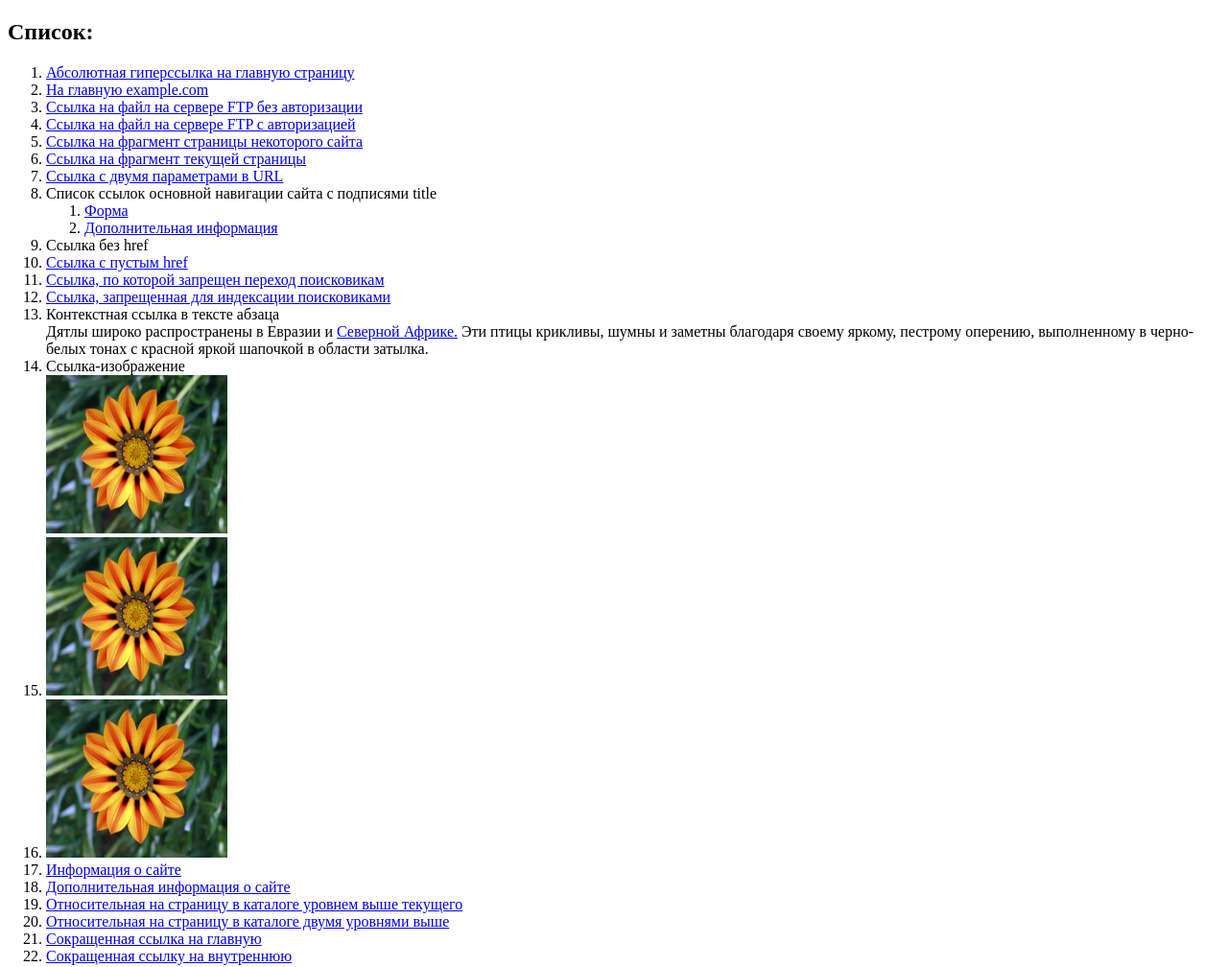
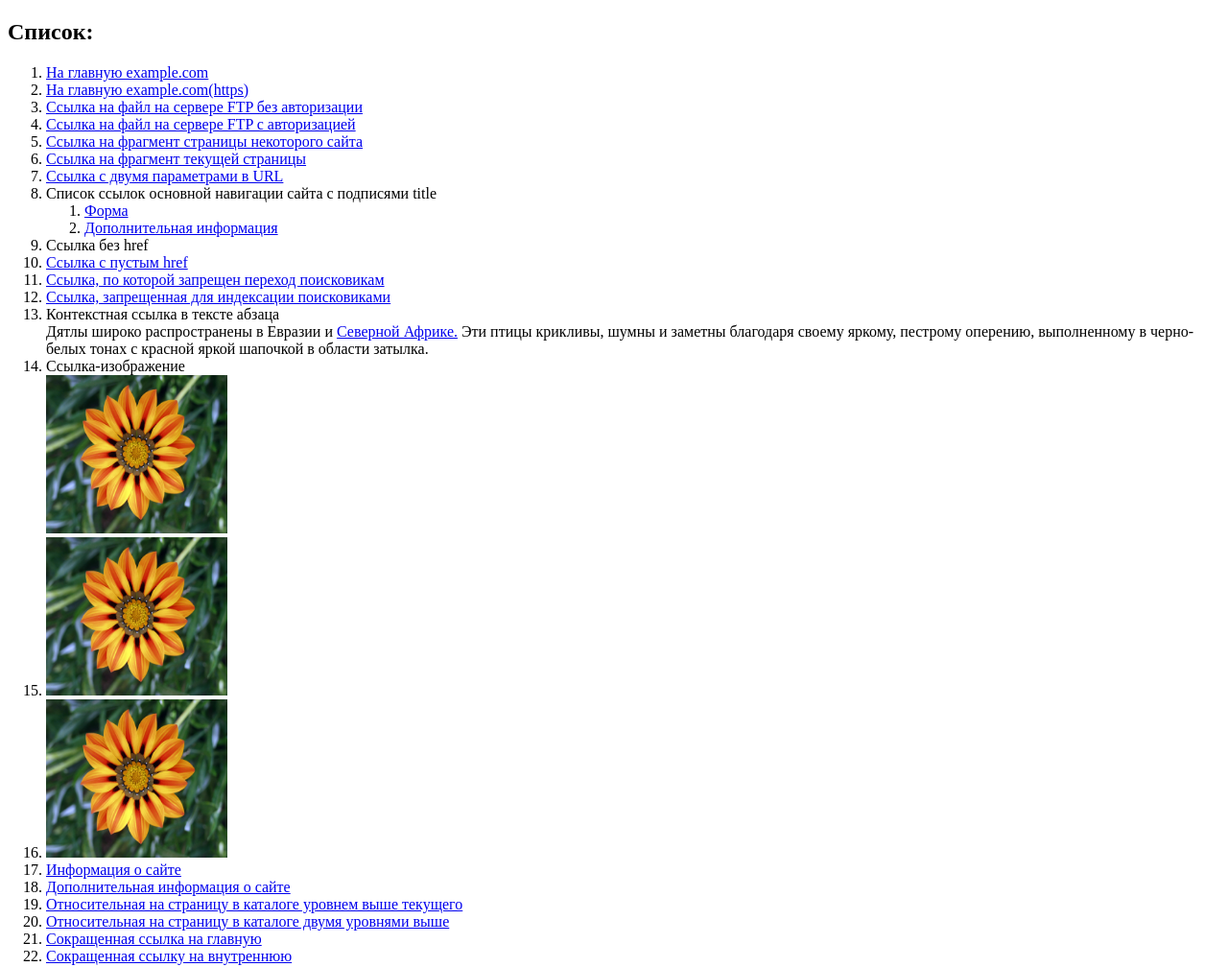
Before and after one commit to dolya-julia/web1, a plain HTML site: page index.html in a window 1280 px wide. Shown: the top 1008 px of the page at 96% size. Drawn offline with Linux system fonts and the light colour scheme.

Commit message:
Another one

```diff
--- a/index.html
+++ b/index.html
@@ -8,9 +8,9 @@
   <h2> Список:</h2>
   <ol>
     <!--абсолютную гиперссылку на главную страницу-->
-    <li><a href="http://example.com">Абсолютная гиперссылка на главную страницу</a></li>
+    <li><a href="http://example.com">На главную example.com </a></li>
     <!--абсолютную на главную сайта example.com в протоколе https-->
-    <li><a href="https://example.com">На главную example.com</a></li>
+    <li><a href="https://example.com">На главную example.com(https)</a></li>
     <!--ссылку на файл на сервере FTP без авторизации-->
     <li>
       <a href="ftp://ftp.galaktika.ru/robots.txt">Ссылка на файл на сервере FTP без авторизации</a>
```
